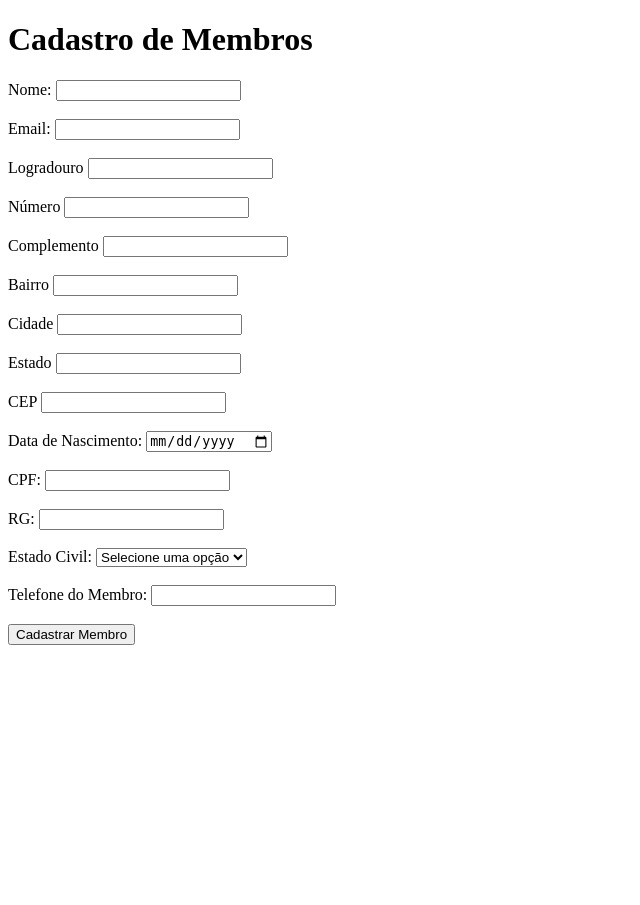
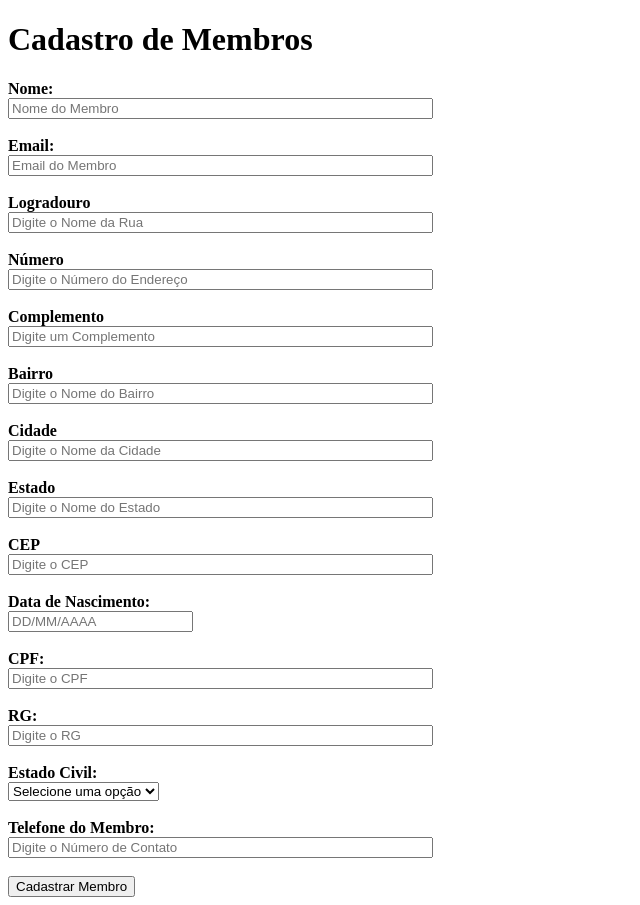
Before and after one commit to 123JChaves/Projeto-de-Cadastro-de-Atas, a PHP site: page /src/View/CadastroMembros.phtml in a window 1280 px wide. Shown: the whole page, without its empty margins (0-640 px from the left). Before the commit the page ends 645 px from the top, so only its background shows below. Run offline with PHP 8.4, Linux system fonts and the light colour scheme.

```diff
--- a/composer.json
+++ b/composer.json
@@ -6,7 +6,9 @@
         "doctrine/orm": "^3.5",
         "doctrine/dbal": "^4.3",
         "symfony/cache": "^7.3",
-        "vlucas/phpdotenv": "^5.6"
+        "vlucas/phpdotenv": "^5.6",
+        "phpmailer/phpmailer": "^6.10",
+        "firebase/php-jwt": "^6.11"
     },
     "autoload": {
         "psr-4": {
--- a/src/Controller/AssinaturaController.php
+++ b/src/Controller/AssinaturaController.php
@@ -7,7 +7,7 @@ class AssinaturaController implements Controller
 
     public  function render(): void
     {
-        include __DIR__ . '/../View/assinatura.phtml';
+        include __DIR__ . '/../View/Assinatura.phtml';
     }
 
     public function gravar(): void
@@ -16,5 +16,4 @@ class AssinaturaController implements Controller
         echo "Assinatura gravada com sucesso!";
     }
 
-
 }
--- a/src/Controller/CadastroMembrosController.php
+++ b/src/Controller/CadastroMembrosController.php
@@ -7,6 +7,7 @@ use App\Model\Endereço;
 use App\Model\EstadoCivil;
 use App\Model\Idade;
 use App\Model\Membro;
+use DateTime;
 
 class CadastroMembrosController implements Controller
 {
@@ -25,7 +26,7 @@ class CadastroMembrosController implements Controller
 
             $membro = new Membro(
                 nome: $_POST['nome'],
-                idade: new Idade($_POST['dataNascimento']),
+                idade: new Idade(DateTime::createFromFormat('d/m/Y', $_POST['dataNascimento'])),
                 endereço: $endereco,
                 email: new Email($_POST['email']),
                 estadoCivil: EstadoCivil::from($_POST['estadoCivil']),
@@ -40,8 +41,8 @@ class CadastroMembrosController implements Controller
 
         $this->render();
 
+
     }
-
 
     public  function render(): void
     {
--- a/src/Model/Ata.php
+++ b/src/Model/Ata.php
@@ -11,15 +11,16 @@ use Doctrine\ORM\Mapping\Id;
 #[Entity()]
 class Ata
 {
-    #[Column(), Id, GeneratedValue()]
+    #[Column, Id, GeneratedValue()]
     private int $id;
     #[Column(nullable: false, unique: true)]
     private int $numeroAta;
     #[Column]
     private DateTime $dataAta;
 
-    public function __construct(int $numeroAta, DateTime $dataAta)
+    public function __construct(int $id, int $numeroAta, DateTime $dataAta)
     {
+        $this->id = $id;
         $this->numeroAta = $numeroAta;
         $this->dataAta = $dataAta;
     }
@@ -52,4 +53,5 @@ class Ata
         $repository = $entityManager->getRepository(Ata::class);
         return $repository->findAll();
     }
+
 }
--- a/src/Model/Idade.php
+++ b/src/Model/Idade.php
@@ -17,12 +17,13 @@ class Idade
 
     public function __construct(DateTime $dataDeNascimento)
     {
+
         $this->hoje = new DateTime();
-
 
         $this->dataDeNascimento = $dataDeNascimento;
 
         $this->validate($dataDeNascimento);
+
     }
 
     private function validate(): void
--- a/src/View/CadastroMembros.phtml
+++ b/src/View/CadastroMembros.phtml
@@ -8,43 +8,55 @@
 <body>
     <h1>Cadastro de Membros</h1>
     <form action="/CadastroMembros/gravar" method="POST" enctype="multipart/form-data">
-        <label for="nome">Nome:</label>
-        <input type="text" id="nome" name="nome" required><br><br>
+        <label for="nome"><b>Nome:</b></label><br>
+        <input type="text" id="nome" name="nome" size="50" maxlength="40"
+        placeholder="Nome do Membro" autocomplete="off" required class="formulario"><br><br>
 
-        <label for="email">Email:</label>
-        <input type="email" id="email" name="email" required><br><br>
+        <label for="email"><b>Email:</b></label><br>
+        <input type="email" id="email" name="email" size="50" maxlength="40"
+        placeholder="Email do Membro" autocomplete="off" required class="formulario"><br><br>
 
-        <label for="endereco">Logradouro</label>
-        <input type="text" id="logradouro" name="logradouro" required><br><br>
+        <label for="endereco"><b>Logradouro</b></label><br>
+        <input type="text" id="logradouro" name="logradouro" size="50" maxlength="40"
+        placeholder="Digite o Nome da Rua" autocomplete="off" required class="formulario"><br><br>
 
-        <label for="endereco">Número</label>
-        <input type="text" id="numero" name="numero" required><br><br>
+        <label for="endereco"><b>Número</b></label><br>
+        <input type="text" id="numero" name="numero" size="50" maxlength="40"
+        placeholder="Digite o Número do Endereço" autocomplete="off" required class="formulario"><br><br>
 
-        <label for="endereco">Complemento</label>
-        <input type="text" id="logradouro" name="complemento" required><br><br>
+        <label for="endereco"><b>Complemento</b></label><br>
+        <input type="text" id="logradouro" name="complemento" size="50" maxlength="40"
+        placeholder="Digite um Complemento" autocomplete="off" required class="formulario"><br><br>
 
-        <label for="endereco">Bairro</label>
-        <input type="text" id="logradouro" name="bairro" required><br><br>
+        <label for="endereco"><b>Bairro</b></label><br>
+        <input type="text" id="logradouro" name="bairro" size="50" maxlength="40"
+        placeholder="Digite o Nome do Bairro" autocomplete="off" required class="formulario"><br><br>
 
-        <label for="endereco">Cidade</label>
-        <input type="text" id="cidade" name="cidade" required><br><br>
+        <label for="endereco"><b>Cidade</b></label><br>
+        <input type="text" id="cidade" name="cidade" size="50" maxlength="40"
+        placeholder="Digite o Nome da Cidade" autocomplete="off" required class="formulario"><br><br>
 
-        <label for="endereco">Estado</label>
-        <input type="text" id="estado" name="estado" required><br><br>
+        <label for="endereco"><b>Estado</b></label><br>
+        <input type="text" id="estado" name="estado" size="50" maxlength="40"
+        placeholder="Digite o Nome do Estado" autocomplete="off" required class="formulario"><br><br>
 
-        <label for="endereco">CEP</label>
-        <input type="text" id="cep" name="cep" required><br><br>
+        <label for="endereco"><b>CEP</b></label><br>
+        <input type="text" id="cep" name="cep" size="50" maxlength="40"
+        placeholder="Digite o CEP" autocomplete="off" required class="formulario"><br><br>
 
-        <label for="dataNascimento">Data de Nascimento:</label>
-        <input type="date" id="dataNascimento" name="dataNascimento" required><br><br>
+        <label for="dataNascimento"><b>Data de Nascimento:</b></label><br>
+        <input type="text" pattern="[0-9]{2}/[0-9]{2}/[0-9]{4}" placeholder="DD/MM/AAAA"
+        id="dataNascimento" name="dataNascimento" required><br><br>
 
-        <label for="cpf">CPF:</label>
-        <input type="text" id="cpf" name="cpf" required><br><br>
+        <label for="cpf"><b>CPF:</b></label><br>
+        <input type="text" id="cpf" name="cpf" size="50" maxlength="40"
+        placeholder="Digite o CPF" autocomplete="off" required class="formulario"><br><br>
 
-        <label for="rg">RG:</label>
-        <input type="text" id="rg" name="rg" required><br><br>
+        <label for="rg"><b>RG:</b></label><br>
+        <input type="text" id="rg" name="rg"size="50" maxlength="40"
+        placeholder="Digite o RG" autocomplete="off" required class="formulario"><br><br>
 
-        <label for="estadoCivil">Estado Civil:</label>
+        <label for="estadoCivil"><b>Estado Civil:<b></label><br>
 		<select name="estadoCivil" class="formulario" required>
 			<option value="">Selecione uma opção</option>
 			<option value="Casado">Casado</option>
@@ -54,8 +66,9 @@
             <option value="Não informado">Não informado</option>
 		</select> <br><br>
 
-        <label for="telefone">Telefone do Membro:</label>
-        <input type="text" id="telefone" name="telefone" required><br><br>
+        <label for="telefone"><b>Telefone do Membro:<b></label><br>
+        <input type="text" id="telefone" name="telefone" size="50" maxlength="40"
+        placeholder="Digite o Número de Contato" autocomplete="off" required class="formulario"><br><br>
 
         <input type="submit" value="Cadastrar Membro">
 </body>
```
Also changed, not shown: src/Controller/AtaController.php (+17 -0 lines), src/Model/Assinatura.php (+32 -0 lines), src/Model/Email.php (+11 -1 lines), src/View/Assinatura.phtml (+18 -7 lines), src/View/Ata.phtml (+15 -8 lines), src/View/styleAssinatura.css (added, +31 -0 lines).
